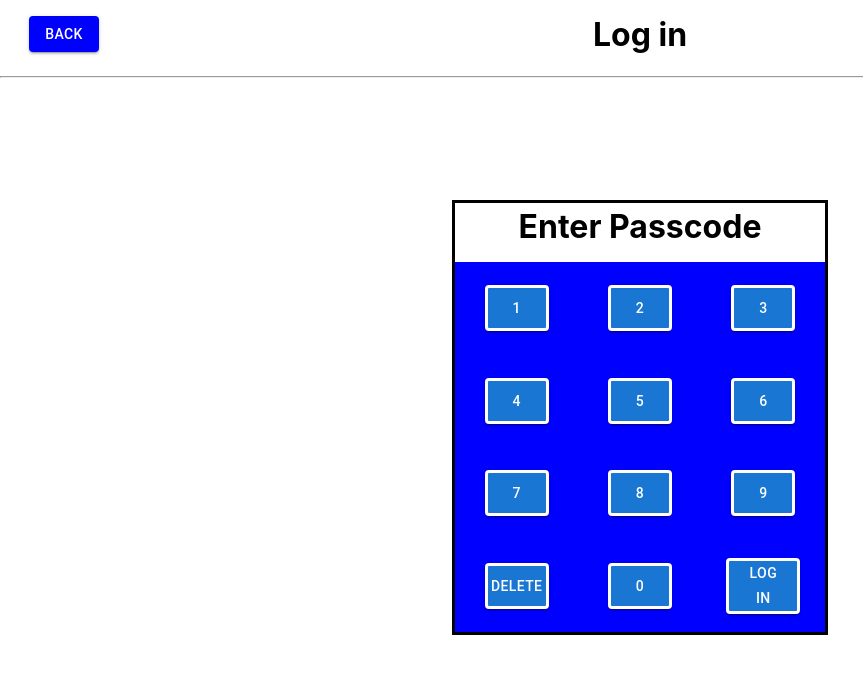
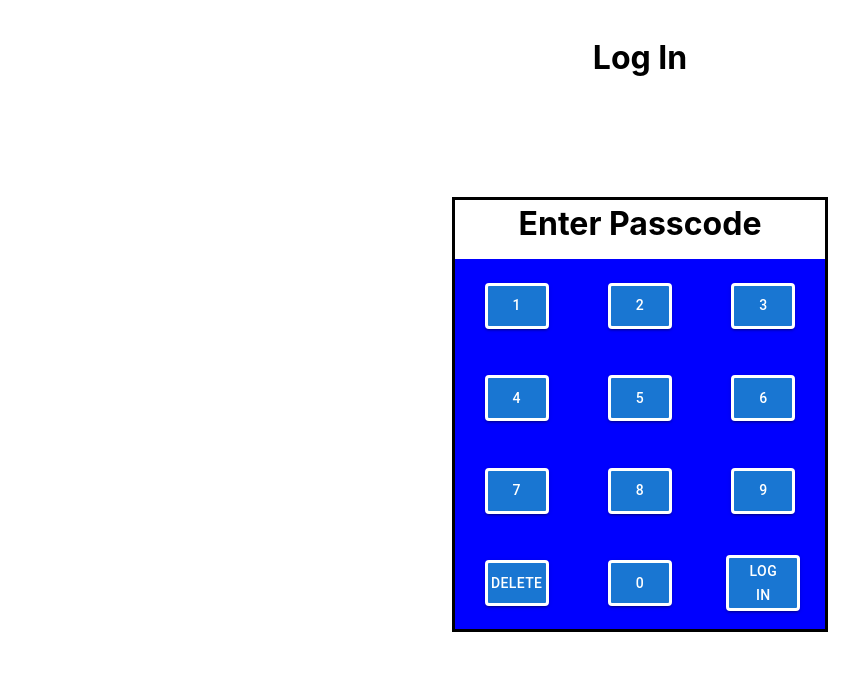
Before and after one commit to reaganreit/practice2, a React (Create React App) app in the folder frontend/: page / in a window 1280 px wide. Shown: the top 674 px of the page, without its empty margins (0-863 px from the left). Built offline with nearby package versions, Linux system fonts and the light colour scheme.

Commit message:
got rid of header in pinpad, set a default page in the menu

```diff
--- a/frontend/src/Pages/CashierGUI.js
+++ b/frontend/src/Pages/CashierGUI.js
@@ -53,7 +53,7 @@ function drinkMenu() {
 const CashierGUI = () => {
 
     const {user,setUser} = useContext(UserContext)
-    const [results, setResults] = useState([])
+    const [results, setResults] = useState([...bowlList])
     const [receipt, setReceipt] = useState([])
     const [total, setTotal] = useState([])
     const [isLoading, setIsLoading] = useState(false);
--- a/frontend/src/Pages/Pinpad.js
+++ b/frontend/src/Pages/Pinpad.js
@@ -59,7 +59,10 @@ const Pinpad = ()=> {
 
   return (
     <div style={{ height: "100%"}}>
-      <Header title = "Log in"/>
+
+      <div style={{width:"100%",display:"flex", justifyContent:"center", alignItems:"center", marginTop:"3%"}}>
+        <h1 style = {{textAlign: "center"}}>Log In</h1>
+      </div>
 
 
       {/* Start pinpad here */}
```
